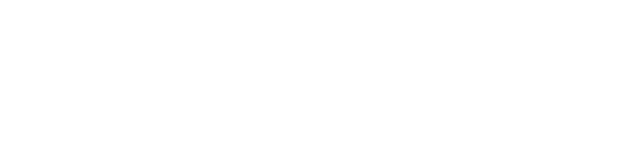
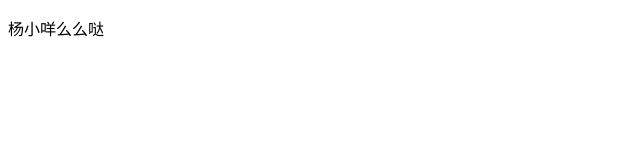
Before and after one commit to XinhaoLiu94/WebProject, a plain HTML site: page index.html in a window 1280 px wide. Shown: the whole page, without its empty margins (0-640 px from the left). Drawn offline with Linux system fonts and the light colour scheme.

Commit message:
change content

```diff
--- a/index.html
+++ b/index.html
@@ -6,6 +6,8 @@
 </head>
 <body>
 
+    <p>杨小咩么么哒</p>
+
 
 </body>
 </html>
```
